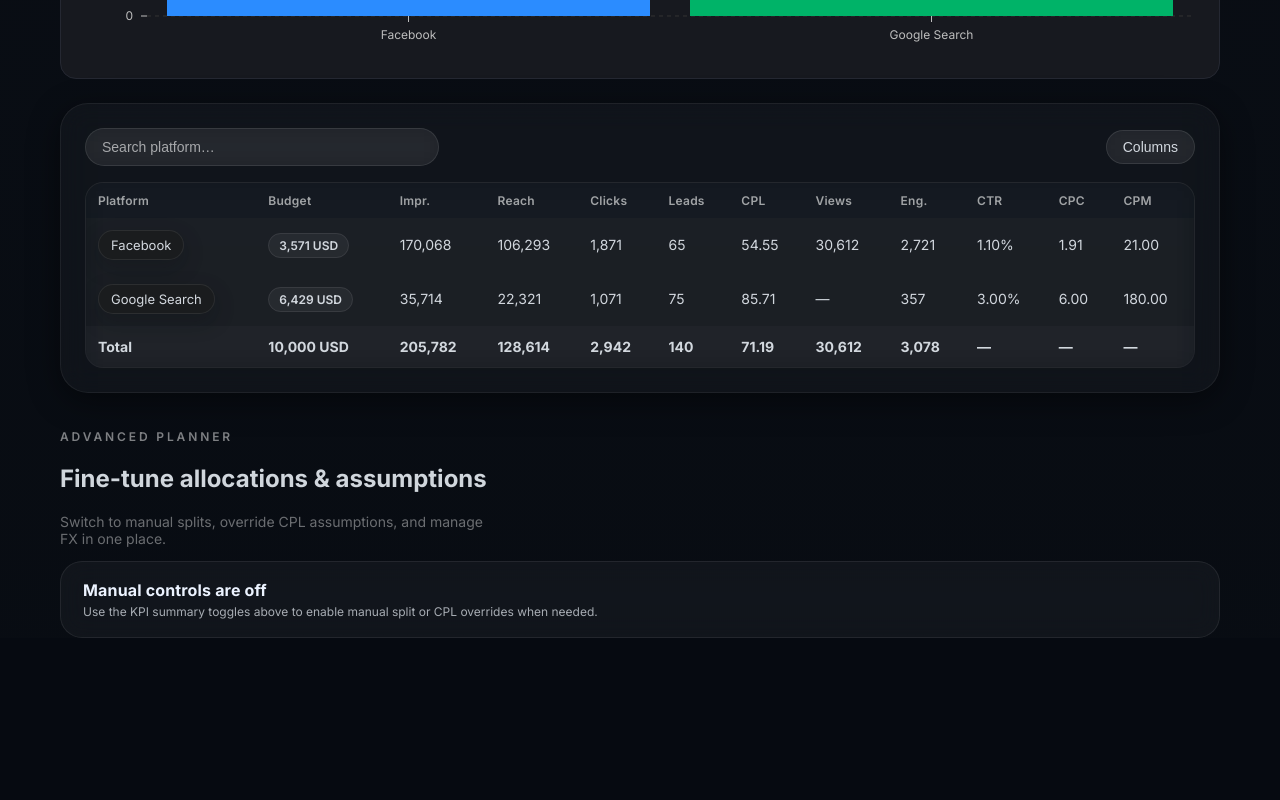
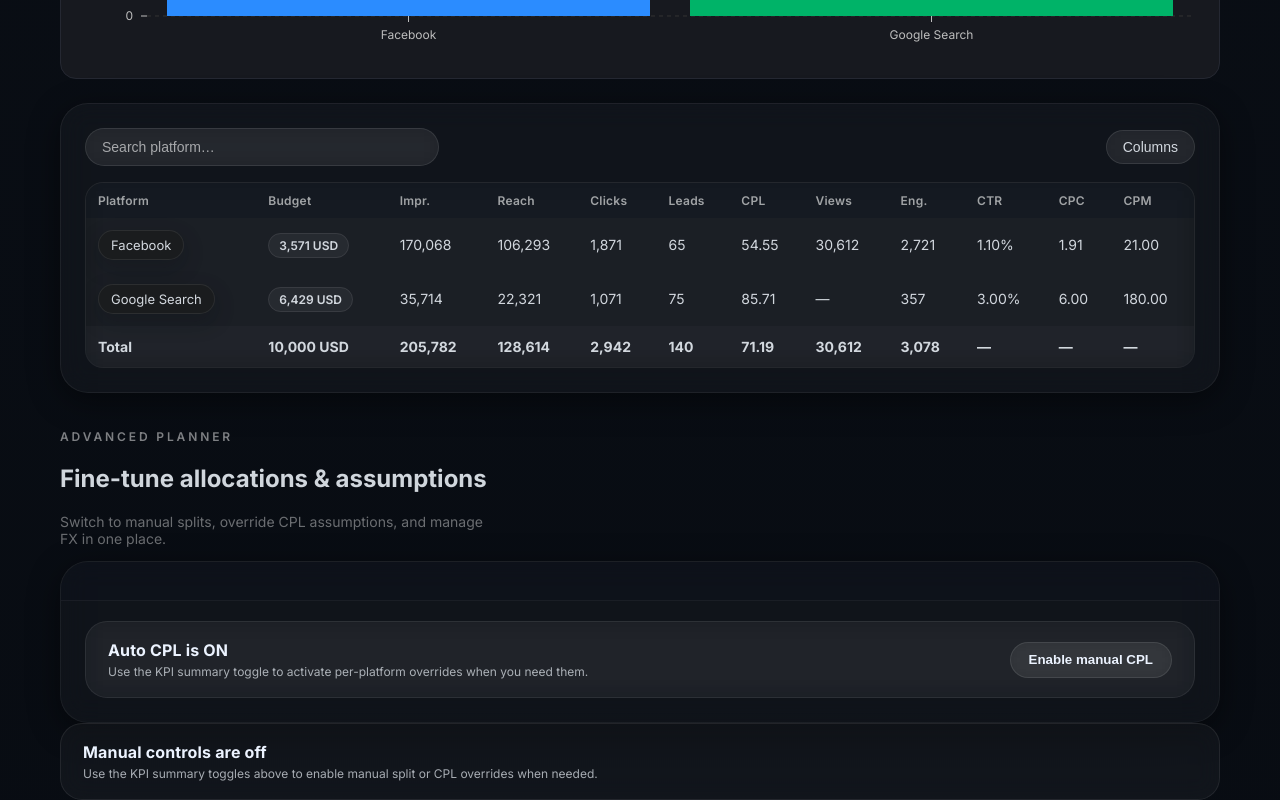
Before and after one commit to mhusse29/media-planner-lite, a React (Vite) app: page / in a window 1280 px wide. Shown: the part 2638-3438 px from the top of the page. Before the commit the page ends 3276 px from the top, so only its background shows below. Built offline with nearby package versions, Linux system fonts and the light colour scheme.

Commit message:
Resolve allocation and CPL merge conflicts

```diff
--- a/src/App.tsx
+++ b/src/App.tsx
@@ -520,6 +520,11 @@ function App() {
             </div>
             <div className="grid gap-6 lg:grid-cols-2">
               {mode === 'manual' && (
+                // Conflict resolution:
+                // - Base branch rendered AllocationCard regardless of mode so power users always saw the sliders.
+                // - Feature branch hid it in auto mode to let the KPI glass card take over the hero width.
+                // We keep the conditional rendering but pair it with the helper row below so auto-mode users still get
+                // guidance on where to re-enable manual controls.
                 <AllocationCard
                   selected={selectedPlatforms as unknown as string[]}
                   names={platformNames}
@@ -532,16 +537,17 @@ function App() {
                   }}
                 />
               )}
-              {manualCPL && (
+              {/* Conflict resolution: base branch always rendered the CPL overrides card while feature branch hid it when auto.
+                  Leaving it mounted preserves the base discoverability while the component now shows guidance when auto CPL is active. */}
               <CostOverridesCard
                 selected={selectedPlatforms as unknown as string[]}
                 names={platformNames}
                 currency={currency}
                 manualCpl={manualCPL}
+                onManualCplChange={setManualCPL}
                 cplMap={platformCPLs as unknown as Record<string, number>}
                 setCplMap={(next)=> setPlatformCPLs(next as Record<Platform, number>)}
               />
-              )}
             </div>
             {mode !== 'manual' && !manualCPL && (
               <div className="rowCard" role="status">
@@ -697,6 +703,10 @@ function KpiCards({
             <span>CPL mode</span>
           </div>
           <div className="kpi-control">
+            {/* Conflict resolution:
+                Base branch owned the manual CPL switch inside CostOverridesCard.
+                Feature branch moved it up so CPL + split toggles share the KPI styling.
+                Keeping it here centralizes manual controls while CostOverridesCard now links back when auto mode is active. */}
             <label className="kpi-switch" title="Toggle manual CPL overrides">
               <input
                 type="checkbox"
--- a/src/components/CostOverridesCard.tsx
+++ b/src/components/CostOverridesCard.tsx
@@ -5,14 +5,21 @@ type CPLs = Record<string, number>;
 export function CostOverridesCard({
   selected, names, currency,
   manualCpl,
+  onManualCplChange,
   cplMap, setCplMap
 }:{
   selected: string[];
   names: Record<string,string>;
   currency: string;
   manualCpl: boolean;
+  onManualCplChange?: (value: boolean) => void;
   cplMap: CPLs; setCplMap: (v:CPLs)=>void;
 }){
+  // Conflict resolution:
+  // - Base branch handled the Manual CPL toggle inside this card alongside the override inputs.
+  // - Feature branch moved the toggle into the KPI summary so the controls share the glass KPI styling.
+  // We keep the KPI entry point while still offering a local enable action so keyboard users that land here
+  // can discover the override without scrolling back up.
   const setVal=(k:string,v:number)=> setCplMap({...cplMap,[k]:Math.max(0,v||0)});
   const clear=()=>{ const n:CPLs={}; selected.forEach(k=>n[k]=0); setCplMap(n); };
 
@@ -27,7 +34,7 @@ export function CostOverridesCard({
       sub={manualCpl ? "Override lead cost per platform" : "Use model defaults"}
       actions={actions}
     >
-      {manualCpl && (
+      {manualCpl ? (
         <div className="grid2">
           {selected.map(k=>(
             <div className="fieldRow" key={k}>
@@ -39,6 +46,16 @@ export function CostOverridesCard({
             </div>
           ))}
         </div>
+      ) : (
+        <div className="rowCard" role="note">
+          <div>
+            <div className="title">Auto CPL is ON</div>
+            <div className="sub">Use the KPI summary toggle to activate per-platform overrides when you need them.</div>
+          </div>
+          {onManualCplChange && (
+            <button className="secBtn" onClick={()=>onManualCplChange(true)}>Enable manual CPL</button>
+          )}
+        </div>
       )}
     </SectionCard>
   );
```
Lines whose indentation alone changed are shown as unchanged.
